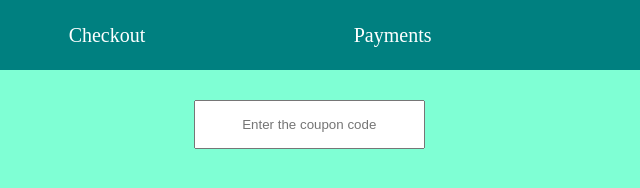
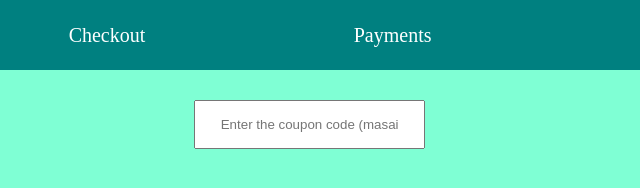
Before and after one commit to Niranjan1321/OnlineStore, a plain HTML site: page cart.html in a window 1280 px wide. Shown: the full height of the page, 640-1280 px from the left. Drawn offline with Linux system fonts and the light colour scheme.

Commit message:
Update cart.html

```diff
--- a/cart.html
+++ b/cart.html
@@ -20,7 +20,7 @@
     <div id="business">
 
         <h2 id="price">  </h2>
-        <input type="text" placeholder="Enter the coupon code" id="coupon">
+        <input type="text" placeholder="Enter the coupon code (masai30)" id="coupon">
 
     </div>
 
```
